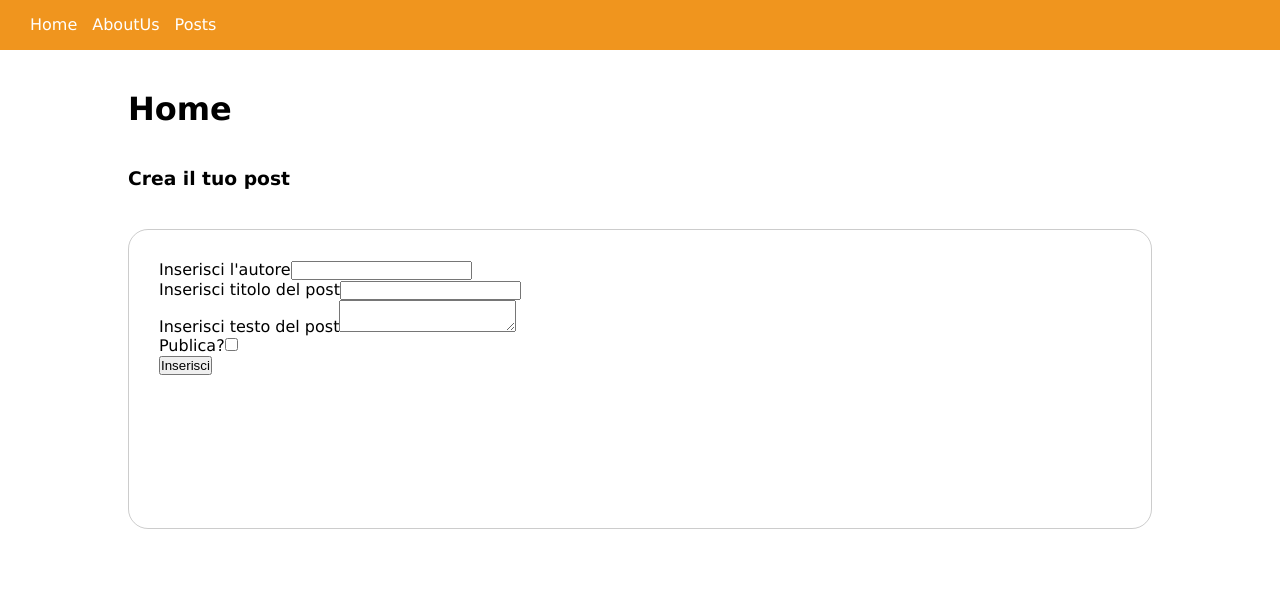
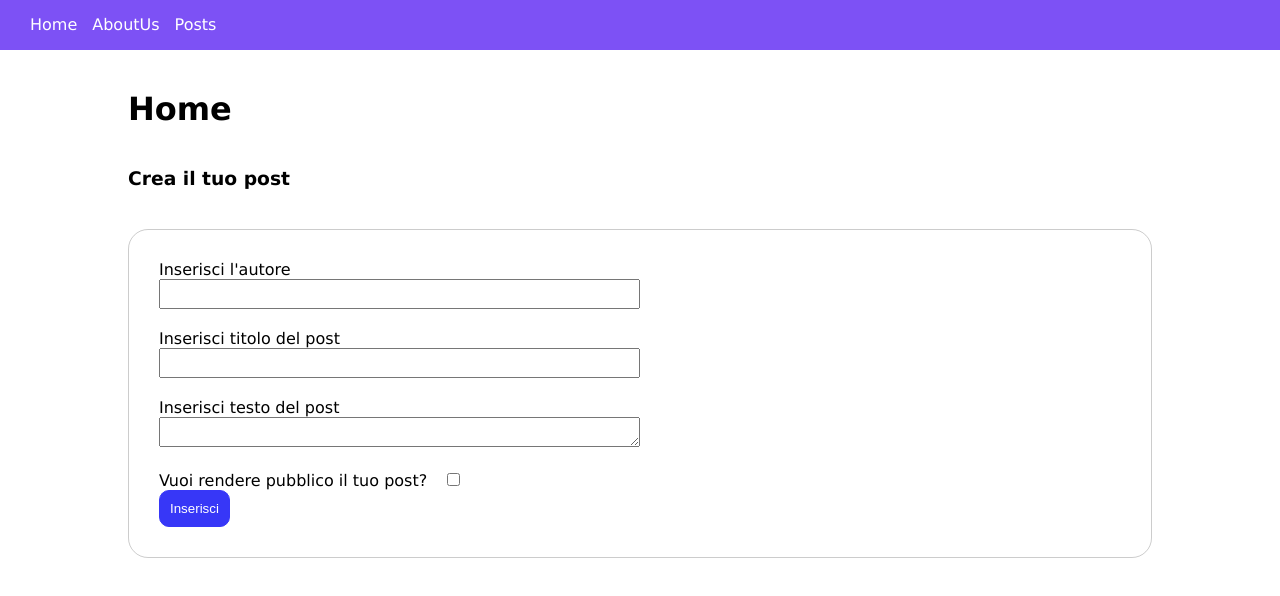
Before and after one commit to gabriele-ag/react-context-api, a React (Vite) app: page / in a window 1280 px wide. Shown: the top 596 px of the page. Built offline with nearby package versions, Linux system fonts and the light colour scheme; no server answers.

Commit message:
feat: updated css

```diff
--- a/src/index.css
+++ b/src/index.css
@@ -43,6 +43,10 @@ a {
   margin-bottom: 40px;
 }
 
+.m-right-20 {
+  margin-right: 20px;
+}
+
 /* Body */
 
 body {
@@ -52,7 +56,7 @@ body {
 
 header {
   height: 50px;
-  background-color: rgb(240, 149, 30);
+  background-color: rgb(125, 81, 245);
   padding: 15px 30px;
 }
 
@@ -76,18 +80,23 @@ header {
 
 /* Home */
 
+.inputCreate {
+  width: 50%;
+  height: 30px;
+  font-size: 13px;
+}
+
 /* card-ListPost */
 
 .card {
     padding: 30px;
-    height: 300px;
     border: 1px solid rgb(0, 0, 0, 0.2);
     border-radius: 20px;
     margin-bottom: 50px;
 
 }
 
-.buttonDetails {
+.button {
   background-color: rgb(55, 55, 247);
   color: #ffffff;
   padding: 10px;
--- a/src/pages/Home.jsx
+++ b/src/pages/Home.jsx
@@ -56,11 +56,11 @@ function Home() {
 
     return (
         <>
-                <div className="container my-4">
+                <div className="container">
                     <h1 className="my-p">Home</h1>
                     <h3 className="m-bottom-40">Crea il tuo post</h3>
                     <div className="card">
-                        <div className="card-body">
+                        <div>
                                 {showAlert && (
                                     <div className="alert alert-success">
                                         Dati inviati correttamente
@@ -69,40 +69,43 @@ function Home() {
                             <form
                             onSubmit={sendData}>
 
-                            <div className="mb-3">
+                            <div>
                                 <label
                                 htmlFor=""
-                                className="form-label">Inserisci l'autore</label>
+                                className="flex">Inserisci l'autore</label>
                                 <input
                                 type="text"
+                                className="inputCreate m-bottom-20"
                                 aria-describedby="author"
                                 name="author"
                                 value={formData.author}
                                 onChange={handleChange}/>
                             </div>
 
-                            <div className="mb-3">
-                                <label htmlFor="" className="form-label">Inserisci titolo del post</label>
+                            <div>
+                                <label htmlFor="" className="flex">Inserisci titolo del post</label>
                                 <input
                                 type="text"
                                 name="title"
+                                className="inputCreate m-bottom-20"
                                 aria-describedby="title-post"
                                 value={formData.title}
                                 onChange={handleChange}/>
                             </div>
 
-                            <div className="mb-3">
-                                <label htmlFor="textforpost" className="form-label">Inserisci testo del post</label>
+                            <div>
+                                <label htmlFor="textforpost" className="flex">Inserisci testo del post</label>
                                 <textarea
                                 type="text"
                                 name="body"
                                 aria-describedby="body-post"
+                                className="inputCreate m-bottom-20"
                                 onChange={handleChange}
                                 value={formData.body}/>
                             </div>
 
                             <div>
-                                <label htmlFor="" className="form-label">Publica?</label>
+                                <label htmlFor="" className="form-label m-right-20">Vuoi rendere pubblico il tuo post?</label>
                                 <input
                                 type="checkbox"
                                 name="public"
@@ -111,7 +114,7 @@ function Home() {
                                 checked={formData.public}/>
                             </div>
 
-                            <button type="submit" className="btn btn-primary">Inserisci</button>
+                            <button type="submit" className="button">Inserisci</button>
                             </form>
                         </div>
                     </div>
--- a/src/pages/ListPost.jsx
+++ b/src/pages/ListPost.jsx
@@ -18,7 +18,7 @@ function ListPost() {
                             <div className="card">
                                 <h3 className="m-bottom-20">{curPost.title}</h3>
                                 <p className="m-bottom-40">{curPost.body}</p>
-                                <Link className="buttonDetails" to={`/posts/${curPost.id}`}>Dettagli</Link>
+                                <Link className="button" to={`/posts/${curPost.id}`}>Dettagli</Link>
                             </div>
                         </li>
                     ))}
--- a/src/pages/showPost.jsx
+++ b/src/pages/showPost.jsx
@@ -38,7 +38,7 @@ function ShowPost() {
                             <h1 className="m-bottom-20">{post.title}</h1>
                             <p>{post.body}</p>
                         </div>
-                        <Link className="buttonDetails" to={`/posts`}>Torna indietro</Link>
+                        <Link className="button" to={`/posts`}>Torna indietro</Link>
                     </div>
                 )}
             </div>
```
